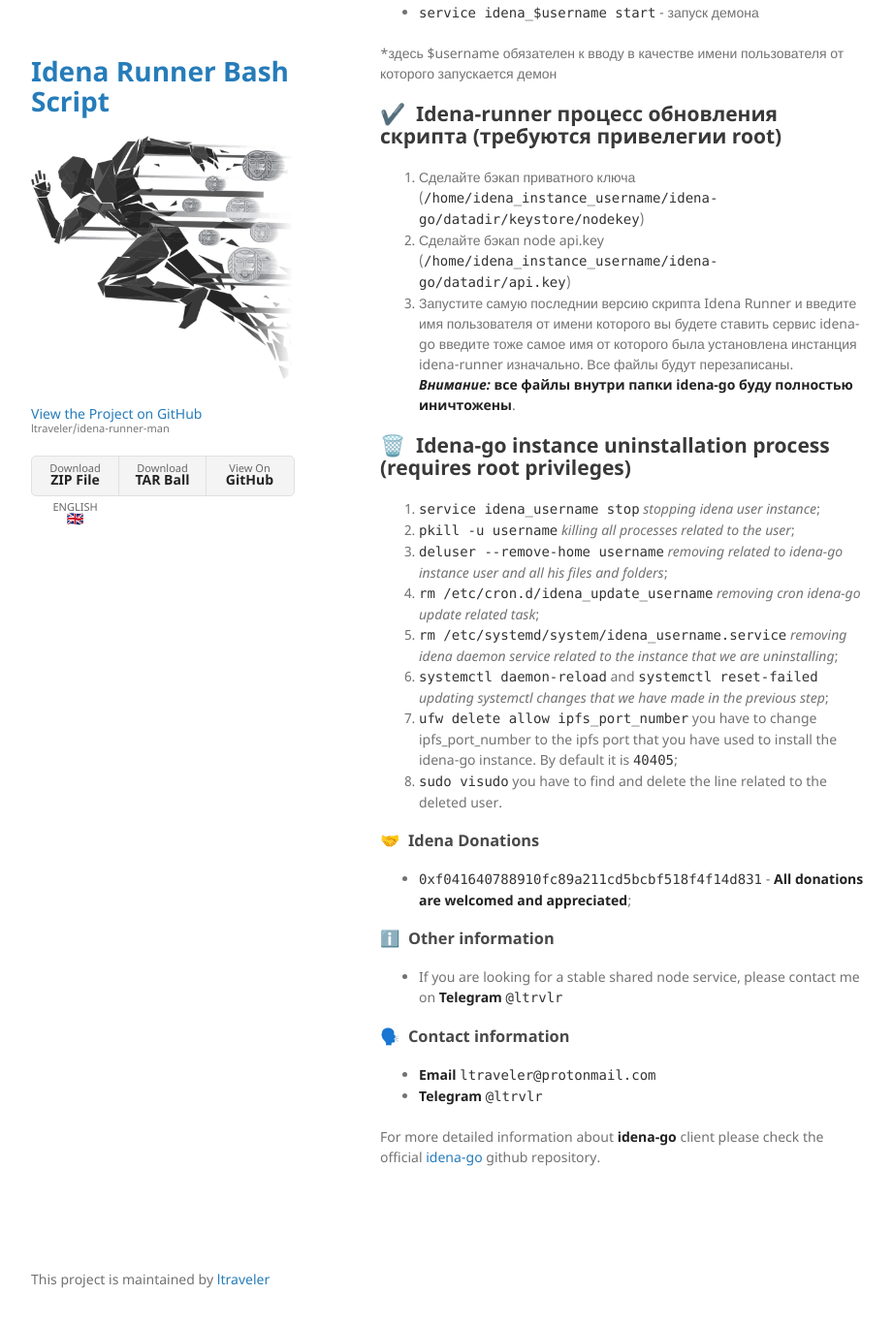
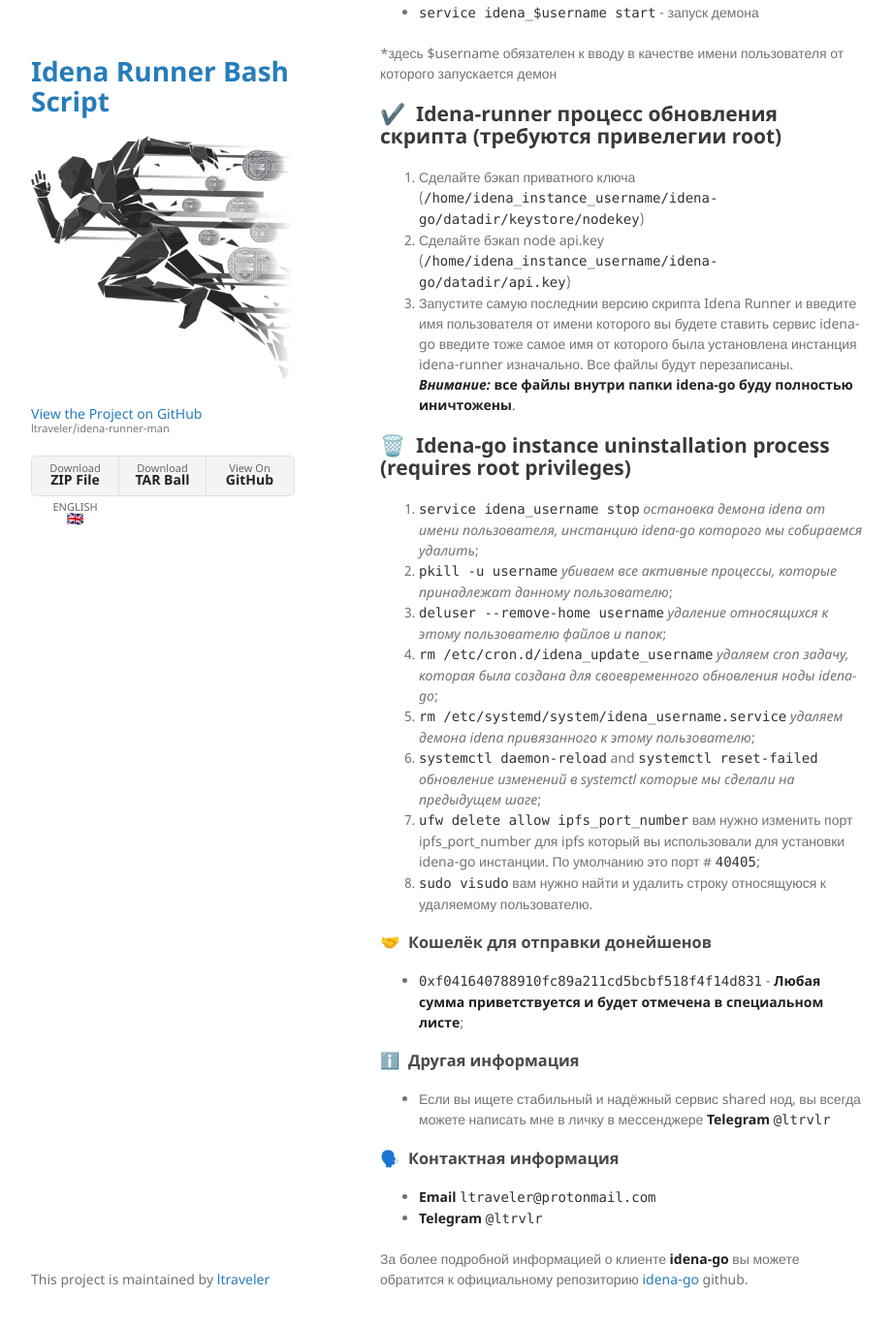
Before and after one commit to ltraveler/idena-runner-man, a Jekyll site: the page built from ru/index-ru.md, in a window 1280 px wide and 1400 px high, scrolled down 1586 px. Shown: the top 1368 px of the window at 97% size, without its empty margins (178-1099 px from the left). Built offline with Jekyll 4.4.1, drawn with Linux system fonts in a browser that asks for light colours; the repository's description, which GitHub fills in, is left out.

Commit message:
Update index-ru.md

```diff
--- a/ru/index-ru.md
+++ b/ru/index-ru.md
@@ -61,24 +61,24 @@
 
 ## 🗑️&nbsp; Idena-go instance uninstallation process (requires root privileges)
 
-1. `service idena_username stop` _stopping idena user instance_;
-2. `pkill -u username` _killing all processes related to the user_;
-3. `deluser --remove-home username` _removing related to idena-go instance user and all his files and folders_;
-4. `rm /etc/cron.d/idena_update_username` _removing cron idena-go update related task_;
-5. `rm /etc/systemd/system/idena_username.service` _removing idena daemon service related to the instance that we are uninstalling_;
-6. `systemctl daemon-reload` and `systemctl reset-failed` _updating systemctl changes that we have made in the previous step_;
-7. `ufw delete allow ipfs_port_number` you have to change ipfs_port_number to the ipfs port that you have used to install the idena-go instance. By default it is `40405`;
-8. `sudo visudo` you have to find and delete the line related to the deleted user.
+1. `service idena_username stop` _остановка демона idena от имени пользователя, инстанцию idena-go которого мы собираемся удалить_;
+2. `pkill -u username` _убиваем все активные процессы, которые принадлежат данному пользователю_;
+3. `deluser --remove-home username` _удаление относящихся к этому пользователю файлов и папок_;
+4. `rm /etc/cron.d/idena_update_username` _удаляем cron задачу, которая была создана для своевременного обновления ноды idena-go_;
+5. `rm /etc/systemd/system/idena_username.service` _удаляем демона idena привязанного к этому пользователю_;
+6. `systemctl daemon-reload` and `systemctl reset-failed` _обновление изменений в systemctl которые мы сделали на предыдущем шаге_;
+7. `ufw delete allow ipfs_port_number` вам нужно изменить порт ipfs_port_number для ipfs который вы использовали для установки idena-go инстанции. По умолчанию это порт # `40405`;
+8. `sudo visudo` вам нужно найти и удалить строку относящуюся к удаляемому пользователю.
 
-### 🤝&nbsp; Idena Donations
+### 🤝&nbsp; Кошелёк для отправки донейшенов
 
-* `0xf041640788910fc89a211cd5bcbf518f4f14d831` - **All donations are welcomed and appreciated**;
+* `0xf041640788910fc89a211cd5bcbf518f4f14d831` - **Любая сумма приветствуется и будет отмечена в специальном листе**;
 
-### ℹ️&nbsp; Other information
-* If you are looking for a stable shared node service, please contact me on **Telegram**  `@ltrvlr`
+### ℹ️&nbsp; Другая информация
+* Если вы ищете стабильный и надёжный сервис shared нод, вы всегда можете написать мне в личку в мессенджере **Telegram**  `@ltrvlr`
 
-### 🗣️&nbsp; Contact information
+### 🗣️&nbsp; Контактная информация
 * **Email** `ltraveler@protonmail.com`
 * **Telegram** `@ltrvlr`
 
-For more detailed information about **idena-go** client please check the official [idena-go](https://github.com/idena-network/idena-go) github repository.
+За более подробной информацией о клиенте **idena-go** вы можете обратится к официальному репозиторию [idena-go](https://github.com/idena-network/idena-go) github.
```
